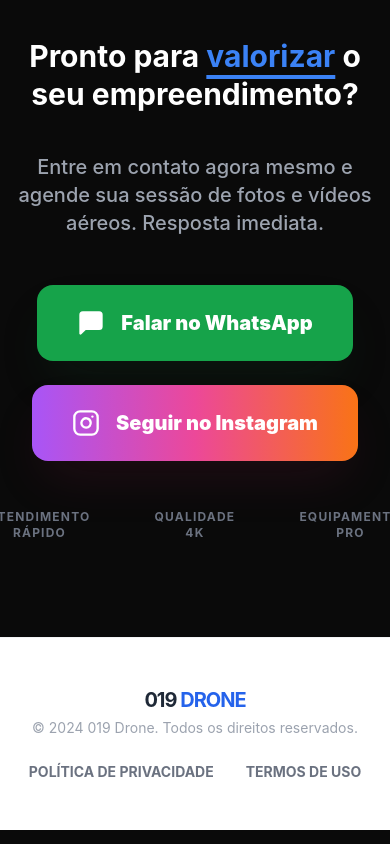
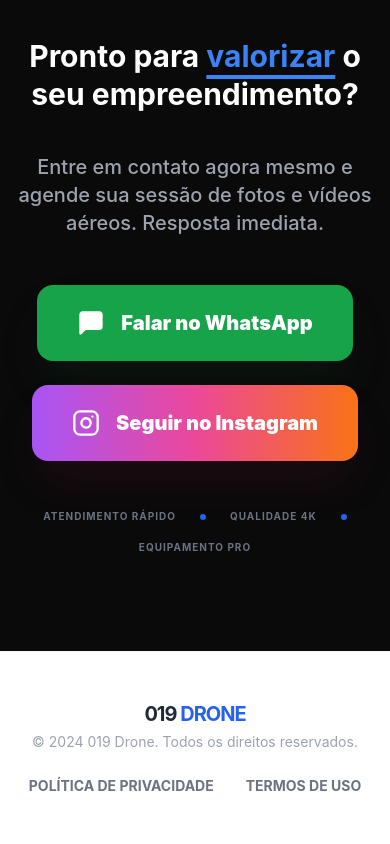
Before and after one commit to pedroohrique/Portfolio_019DRONE, a Next.js app: page / in a window 390 px wide. Shown: the part 6100-6944 px from the top of the page. Built offline with nearby package versions, Linux system fonts and the light colour scheme.

Commit message:
fix: adjust CTA features alignment and mobile responsiveness

```diff
--- a/components/CTA.tsx
+++ b/components/CTA.tsx
@@ -34,12 +34,12 @@
                     </Link>
                 </div>
 
-                <div className="mt-12 flex items-center justify-center gap-8 text-gray-500 font-bold text-xs tracking-widest uppercase">
-                    <span>ATENDIMENTO RÁPIDO</span>
-                    <div className="w-2 h-2 bg-blue-600 rounded-full"></div>
-                    <span>QUALIDADE 4K</span>
-                    <div className="w-2 h-2 bg-blue-600 rounded-full"></div>
-                    <span>EQUIPAMENTO PRO</span>
+                <div className="mt-12 flex flex-wrap items-center justify-center gap-y-4 gap-x-6 sm:gap-8 text-gray-500 font-bold text-[10px] sm:text-xs tracking-widest uppercase px-4">
+                    <span className="whitespace-nowrap">ATENDIMENTO RÁPIDO</span>
+                    <div className="w-1.5 h-1.5 sm:w-2 sm:h-2 bg-blue-600 rounded-full"></div>
+                    <span className="whitespace-nowrap">QUALIDADE 4K</span>
+                    <div className="w-1.5 h-1.5 sm:w-2 sm:h-2 bg-blue-600 rounded-full"></div>
+                    <span className="whitespace-nowrap">EQUIPAMENTO PRO</span>
                 </div>
             </div>
         </section>
```
